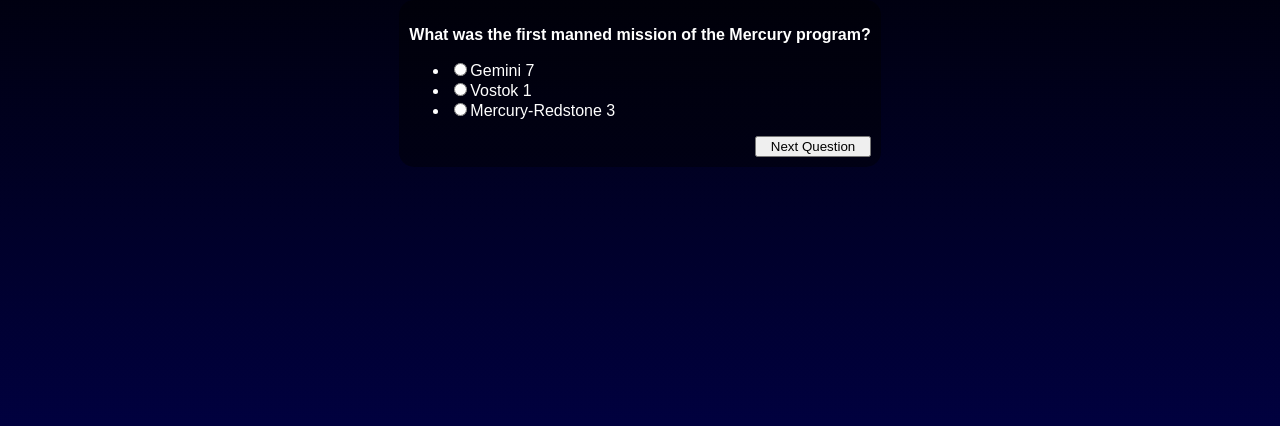
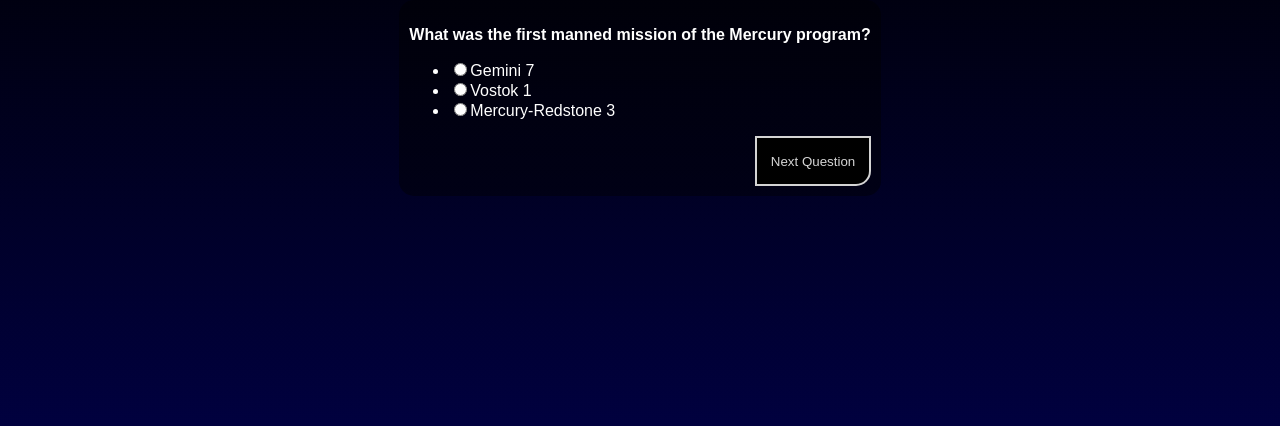
Before and after one commit to dstock3/spacerace, a Flask app: page /trivia in a window 1280 px wide. Shown: the part 153-579 px from the top of the page. Run offline with Flask 2, Linux system fonts and the light colour scheme.

Commit message:
made stylistic adjustments

```diff
--- a/static/css/trivia.css
+++ b/static/css/trivia.css
@@ -18,6 +18,12 @@
 }
 
 button {
+    color: rgba(238, 238, 238, 0.894);;
+    background-color: black;
+    border: 2px solid rgba(238, 238, 238, 0.894);
+    border-bottom-right-radius: 15px;
     align-self: flex-end;
     width: 25%;
+    height: 50px;
+    cursor: pointer;
 }
```
